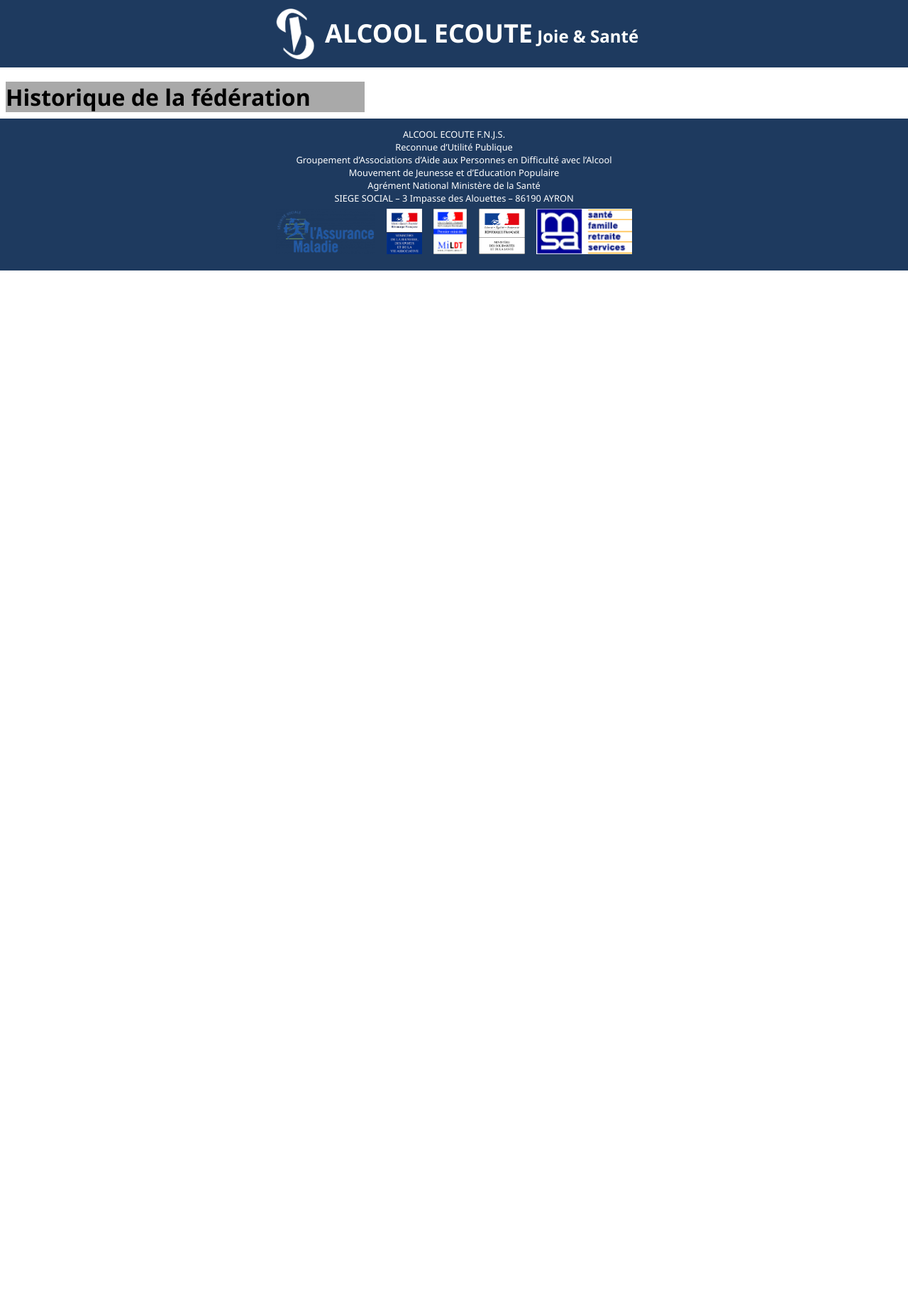
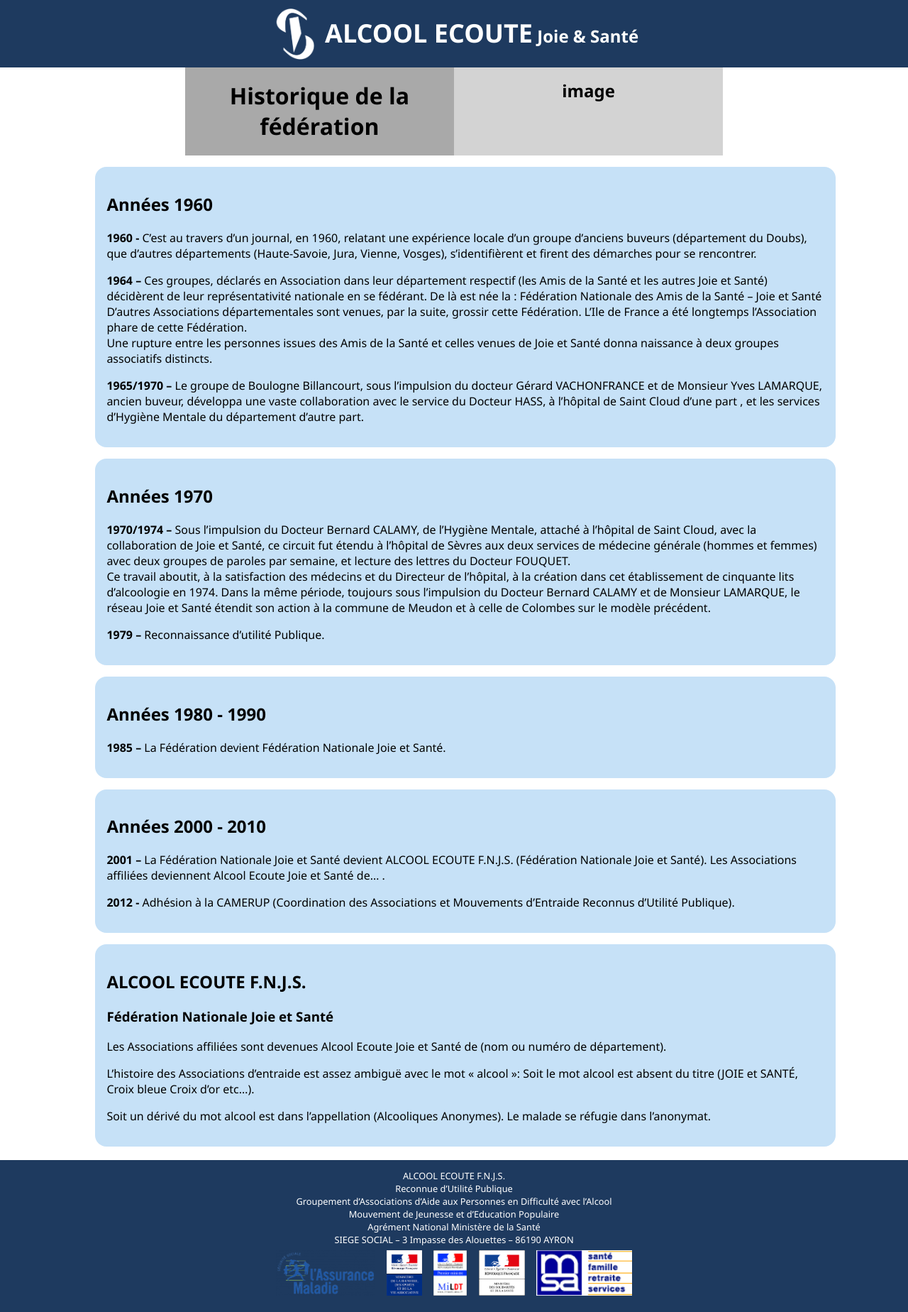
Before and after one commit to tisstherat/SAE-WEB-Alcool-ecoute, a PHP site: page /historique.html in a window 1280 px wide. Shown: the whole page at 71% size. Before the commit the page ends 381 px from the top, so only its background shows below. Run offline with PHP 8.4, Linux system fonts and the light colour scheme.

Commit message:
page historique finie

```diff
--- a/historique.html
+++ b/historique.html
@@ -14,7 +14,101 @@
             <img src="./media/mobileNav.png" id="menu">
         </header>
 
-        <div id="title"><h1>Historique de la fédération</h1></div>
+        <div id="page">
+
+            <div id="title">
+                <div id="titleText">
+                    <h1>Historique de la fédération</h1>
+                </div>
+                <div id="titleImage">
+                    <h2>image</h2>
+                </div>
+            </div>
+
+            <article>
+                <h2>Années 1960</h2>
+                <p>
+                    <b>1960 -</b> C’est au travers d’un journal, en 1960, relatant une expérience
+                    locale d’un groupe d’anciens buveurs (département du Doubs), que d’autres
+                    départements (Haute-Savoie, Jura, Vienne, Vosges), s’identifièrent et firent
+                    des démarches pour se rencontrer.
+                </p>
+                <p>
+                    <b>1964 –</b> Ces groupes, déclarés en Association dans leur département
+                    respectif (les Amis de la Santé et les autres Joie et Santé) décidèrent de
+                    leur représentativité nationale en se fédérant. De là est née la :
+                    Fédération Nationale des Amis de la Santé – Joie et Santé<br>
+                    D’autres Associations départementales sont venues, par la suite, grossir cette
+                    Fédération. L’Ile de France a été longtemps l’Association phare de cette
+                    Fédération.<br>
+                    Une rupture entre les personnes issues des Amis de la Santé et celles venues de
+                    Joie et Santé donna naissance à deux groupes associatifs distincts.
+                </p>
+                <p>
+                    <b>1965/1970 –</b> Le groupe de Boulogne Billancourt, sous l’impulsion du docteur
+                    Gérard VACHONFRANCE et de Monsieur Yves LAMARQUE, ancien buveur, développa une
+                    vaste collaboration avec le service du Docteur HASS, à l’hôpital de Saint Cloud
+                    d’une part , et les services d’Hygiène Mentale du département d’autre part.
+                </p>
+            </article>
+
+            <article>
+                <h2>Années 1970</h2>
+                <p>
+                    <b>1970/1974 –</b> Sous l’impulsion du Docteur Bernard CALAMY, de l’Hygiène Mentale,
+                    attaché à l’hôpital de Saint Cloud, avec la collaboration de Joie et Santé, ce
+                    circuit fut étendu à l’hôpital de Sèvres aux deux services de médecine générale
+                    (hommes et femmes) avec deux groupes de paroles par semaine, et lecture des lettres
+                    du Docteur FOUQUET.<br>
+                    Ce travail aboutit, à la satisfaction des médecins et du Directeur de l’hôpital, à
+                    la création dans cet établissement de cinquante lits d’alcoologie en 1974. Dans la
+                    même période, toujours sous l’impulsion du Docteur Bernard CALAMY et de Monsieur
+                    LAMARQUE, le réseau Joie et Santé étendit son action à la commune de Meudon et à
+                    celle de Colombes sur le modèle précédent.
+                </p>
+                <p>
+                    <b>1979 –</b> Reconnaissance d’utilité Publique.
+                </p>
+            </article>
+
+            <article>
+                <h2>Années 1980 - 1990</h2>
+                <p>
+                    <b>1985 –</b> La Fédération devient Fédération Nationale Joie et Santé.
+                </p>
+            </article>
+
+            <article>
+                <h2>Années 2000 - 2010</h2>
+                <p>
+                    <b>2001 –</b> La Fédération Nationale Joie et Santé devient ALCOOL ECOUTE F.N.J.S.
+                    (Fédération Nationale Joie et Santé).
+                    Les Associations affiliées deviennent Alcool Ecoute Joie et Santé de… .
+                </p>
+                <p>
+                    <b>2012 -</b> Adhésion à la CAMERUP (Coordination des Associations et Mouvements
+                    d’Entraide Reconnus d’Utilité Publique).
+                </p>
+            </article>
+
+            <article>
+                <h2>ALCOOL ECOUTE F.N.J.S.</h2>
+                <h3>Fédération Nationale Joie et Santé</h3>
+                <p>
+                    Les Associations affiliées sont devenues Alcool Ecoute Joie et Santé de (nom ou
+                    numéro de département).
+                </p>
+                <p>
+                    L’histoire des Associations d’entraide est assez ambiguë avec le mot « alcool »:
+                    Soit le mot alcool est absent du titre (JOIE et SANTÉ, Croix bleue Croix d’or etc…).
+                </p>
+                <p>
+                    Soit un dérivé du mot alcool est dans l’appellation (Alcooliques Anonymes).
+                    Le malade se réfugie dans l’anonymat.
+                </p>
+            </article>
+
+        </div>
 
         <footer>
             ALCOOL ECOUTE F.N.J.S.<br>
--- a/style/style.css
+++ b/style/style.css
@@ -72,16 +72,47 @@ footer > img {
     margin: 0.5em;
 }
 
+#page {
+    display: flex;
+    flex-direction: column;
+    text-align: center;
+    justify-content: center;
+    margin-top: -1.5em;
+    margin-bottom: 1em;
+}
+
+article {
+    text-align: left;
+    justify-content: left;
+    width: 80%;
+    margin-left: 10%;
+    background-color: #C6E1F7;
+    padding: 1em;
+    border-radius: 1em;
+    margin-bottom: 1em;
+}
+
 #title {
-    justify-content: center;
+    display: flex;
     flex-direction: row;
-    width: 80%;
+    width: 60%;
+    padding-left: 20%;
+    height: 8em;
+    margin-bottom: 1em;
 }
-#title > h1 {
-    width:50%;
+
+#title > * {
+    height: inherit;
+}
+
+#title > #titleText {
+    display: inline-block;
+    width: 50%;
     background-color: darkgrey;
 }
-#title > h2 {
-    width:50%;
+
+#title > #titleImage {
+    display: inline-block;
+    width: 50%;
     background-color: lightgrey;
 }
```
